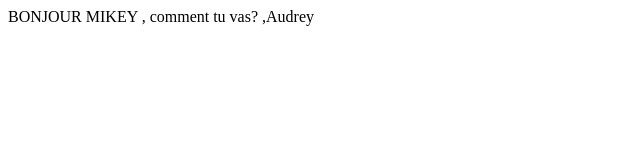
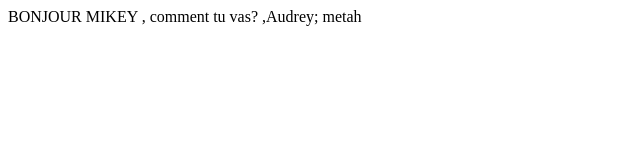
Before and after one commit to akouadio329-droid/Projet_test, a plain HTML site: page index.html in a window 1280 px wide. Shown: the full height of the page, 0-640 px from the left. Drawn offline with Linux system fonts and the light colour scheme.

Commit message:
Update index.html

```diff
--- a/index.html
+++ b/index.html
@@ -6,6 +6,6 @@
     <title>Document</title>
 </head>
 <body>
-    BONJOUR MIKEY , comment tu vas? ,Audrey
+    BONJOUR MIKEY , comment tu vas? ,Audrey; metah
 </body>
 </html>
```
